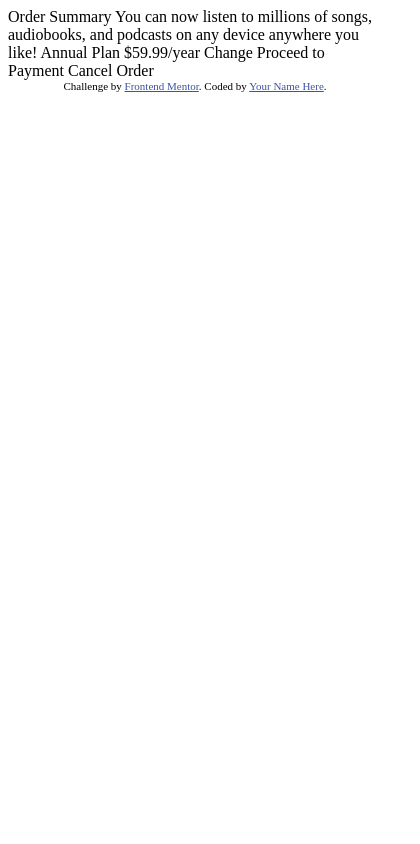
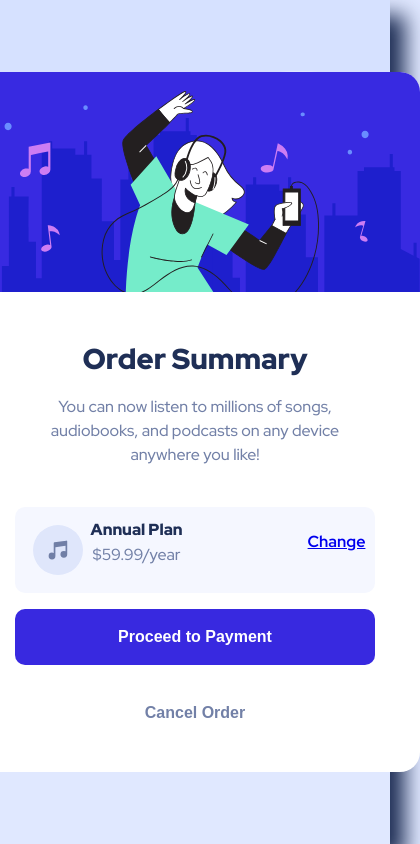
Before and after one commit to CoraLay/OrderSummary, a plain HTML site: page index.html in a window 390 px wide. Shown: the whole page, 420 px wide, since content can reach past the window. Drawn offline with Linux system fonts and the light colour scheme.

Commit message:
media query added

```diff
--- a/index.html
+++ b/index.html
@@ -5,33 +5,45 @@
   <meta name="viewport" content="width=device-width, initial-scale=1.0"> <!-- displays site properly based on user's device -->
 
   <link rel="icon" type="image/png" sizes="32x32" href="./images/favicon-32x32.png">
+  <link rel="stylesheet" href="style.css">
 
-  <title>Frontend Mentor | Order summary card</title>
+  <title>Order summary card</title>
 
-  <!-- Feel free to remove these styles or customise in your own stylesheet 👍 -->
-  <style>
-    .attribution { font-size: 11px; text-align: center; }
-    .attribution a { color: hsl(228, 45%, 44%); }
-  </style>
 </head>
 <body>
 
-  Order Summary
+  <main>
 
-  You can now listen to millions of songs, audiobooks, and podcasts on any
-  device anywhere you like!
+    <div class="container">
+      <div class="card-g">
+        <img src="images/illustration-hero.svg">
+        <h1>Order Summary</h1>
+        <div class="card-p">
+          <h2>You can now listen to millions of songs, audiobooks, and podcasts on any
+            device anywhere you like!</h2>
+        </div>
 
-  Annual Plan
-  $59.99/year
+        <div class="plan">
+          <div class ="price">
+            <div class = "price">
+              <img class="music" src="images/icon-music.svg">
+              <div>
+                <p>Annual Plan</p>
+                <p>$59.99/year</p>
+              </div>
+            </div>
+              <a href="#">Change</a>
+          </div>
+        </div>
 
-  Change
+        <div class="buttons">
+          <button id="ok">Proceed to Payment</button>
+          <button id="cancel">Cancel Order</button>
+        </div>
 
-  Proceed to Payment
-  Cancel Order
+      </div>
+    </div>
+  </main>
 
-  <div class="attribution">
-    Challenge by <a href="https://www.frontendmentor.io?ref=challenge" target="_blank">Frontend Mentor</a>.
-    Coded by <a href="#">Your Name Here</a>.
-  </div>
 </body>
 </html>
--- /dev/null
+++ b/style.css
@@ -0,0 +1,159 @@
+@import url('https://fonts.googleapis.com/css2?family=Red+Hat+Display:wght@500;700;900&display=swap');
+
+:root {
+  --red-hat: 'Red Hat Display';
+  --pale-blue: hsl(225, 100%, 94%);
+  --bright-blue: hsl(245, 75%, 52%);
+  --very-pale-blue: hsl(225, 100%, 98%);
+  --desaturated-blue: hsl(224, 23%, 55%);
+  --dark-blue: hsl(223, 47%, 23%);
+  --radius: calc(20px);
+  --radius2: calc(10px);
+}
+
+* {
+  margin: 0;
+  padding: 0;
+  box-sizing: border-box;
+}
+
+body {
+  font-family: var(--red-hat);
+  background-color: var(--pale-blue);
+  background-image: url(images/pattern-background-desktop.svg);
+  background-repeat: no-repeat;
+  background-size: contain;
+}
+
+.container {
+  width: 100vw;
+  height: 100vh;
+  display: flex;
+  flex-direction: row;
+  justify-content: center;
+  align-items: center;
+  box-shadow: 15px 15px 20px var(--dark-blue);
+
+}
+
+.card-g {
+  background-color: white;
+  max-width: 450px;
+  height: 700px;
+  border-radius: var(--radius);
+  text-align: center;
+}
+
+.card-g img {
+  border-radius: var(--radius) var(--radius) 0 0;
+}
+
+.card-g h1 {
+  font-weight: 900;
+  color: var(--dark-blue);
+  font-size: 1.8em;
+  margin: 1.5em 0 0.6em 0;
+}
+
+.card-p {
+  width: 70%;
+  margin: 0 auto;
+  line-height: 1.5em;
+}
+
+.card-p h2 {
+  font-size: 1em;
+  font-weight: 500;
+  color: var(--desaturated-blue);
+  margin-bottom: 2.5em;
+}
+
+.plan {
+  background-color: var(--very-pale-blue);
+  width: 80%;
+  margin: auto;
+  border-radius: var(--radius2);
+  padding: 0.6em;
+}
+
+.plan p:first-of-type {
+  font-weight: 900;
+  color: var(--dark-blue);
+}
+
+.plan p:nth-of-type(2) {
+  color: var(--desaturated-blue);
+}
+
+.price {
+  display: flex;
+  flex-direction: row;
+  line-height: 25px;
+  justify-content: space-between;
+}
+
+.music {
+  width: 50px;
+  margin: 0.5em;
+}
+
+.plan a {
+  font-weight: 700;
+  line-height: 50px;
+}
+
+.plan a:hover {
+  text-decoration: none;
+  opacity: 0.75;
+}
+
+.buttons {
+  margin-top: 1em;
+}
+
+button {
+  border-color: transparent;
+  font-weight: 700;
+  border-radius: var(--radius2);
+  width: 80%;
+  height: 3.5em;
+  font-size: 1em;
+}
+
+#ok {
+  background-color: var(--bright-blue);
+  color: white;
+}
+
+#ok:hover {
+  opacity: 0.75;
+}
+
+#cancel {
+  background-color: transparent;
+  color: var(--desaturated-blue);
+  margin-top: 1.3em;
+}
+
+#cancel:hover {
+  color: var(--dark-blue);
+}
+
+@media (max-width:375px) {
+
+  body {
+    background-image: url(images/pattern-background-mobile.svg);
+  }
+
+  .container {
+    max-width: 50%;
+    height: 100vh;
+    display: flex;
+    flex-direction: row;
+    justify-content: center;
+    align-items: center;
+    margin: auto;
+
+  }
+
+}
```
Also changed, not shown: design/desktop-preview.jpg (deleted), 1 other file.
